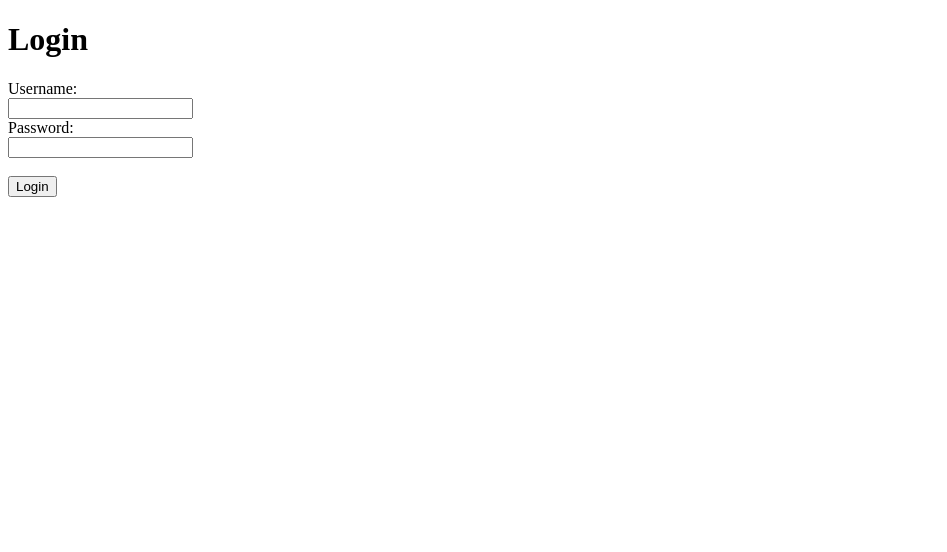
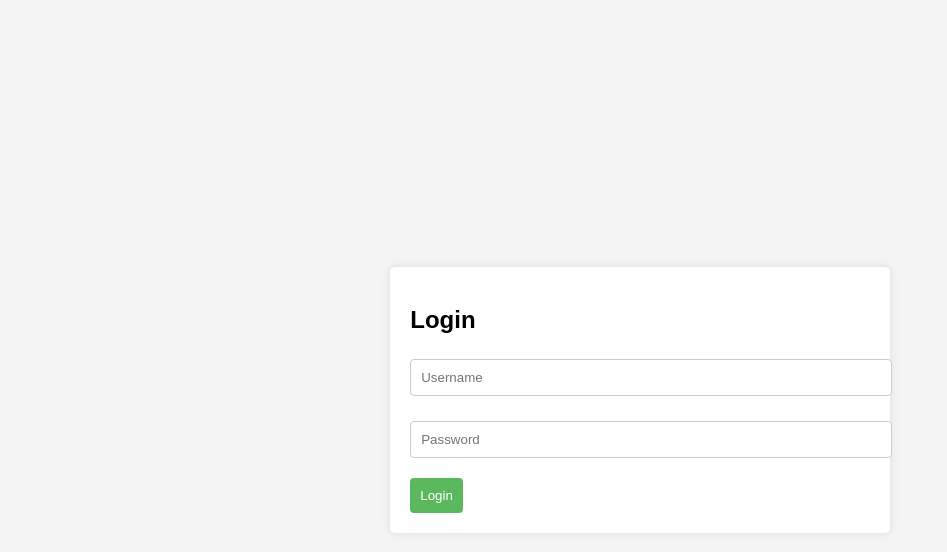
Before and after one commit to mosa2023egypt-hash/afriglobal, a website: page public/index.html in a window 1280 px wide. Shown: the whole page, without its empty margins (0-947 px from the left). Drawn offline with Linux system fonts and the light colour scheme.

Commit message:
Updated the index.html file with complete login page content.

```diff
--- a/public/index.html
+++ b/public/index.html
@@ -4,15 +4,63 @@
     <meta charset="UTF-8">
     <meta name="viewport" content="width=device-width, initial-scale=1.0">
     <title>Login Page</title>
+    <style>
+        body {
+            font-family: Arial, sans-serif;
+            background-color: #f4f4f4;
+            display: flex;
+            justify-content: center;
+            align-items: center;
+            height: 100vh;
+            margin: 0;
+        }
+        .login-container {
+            background-color: white;
+            padding: 20px;
+            border-radius: 5px;
+            box-shadow: 0 0 10px rgba(0, 0, 0, 0.1);
+        }
+        h2 {
+            margin-bottom: 20px;
+        }
+        input[type="text"], input[type="password"] {
+            width: 100%;
+            padding: 10px;
+            margin: 5px 0 20px 0;
+            border: 1px solid #ccc;
+            border-radius: 4px;
+        }
+        button {
+            background-color: #5cb85c;
+            color: white;
+            padding: 10px;
+            border: none;
+            border-radius: 4px;
+            cursor: pointer;
+        }
+        button:hover {
+            background-color: #4cae4c;
+        }
+    </style>
 </head>
 <body>
-    <h1>Login</h1>
-    <form action="/login" method="post">
-        <label for="username">Username:</label><br>
-        <input type="text" id="username" name="username"><br>
-        <label for="password">Password:</label><br>
-        <input type="password" id="password" name="password"><br><br>
-        <input type="submit" value="Login">
-    </form>
+    <div class="login-container">
+        <h2>Login</h2>
+        <form id="login-form">
+            <input type="text" id="username" placeholder="Username" required>
+            <input type="password" id="password" placeholder="Password" required>
+            <button type="submit">Login</button>
+        </form>
+    </div>
+    <script>
+        document.getElementById('login-form').addEventListener('submit', function(event) {
+            event.preventDefault();
+            const username = document.getElementById('username').value;
+            const password = document.getElementById('password').value;
+            // Add your login functionality here
+            console.log('Username:', username, 'Password:', password);
+            alert('Login functionality is not implemented yet.');
+        });
+    </script>
 </body>
 </html>
```
